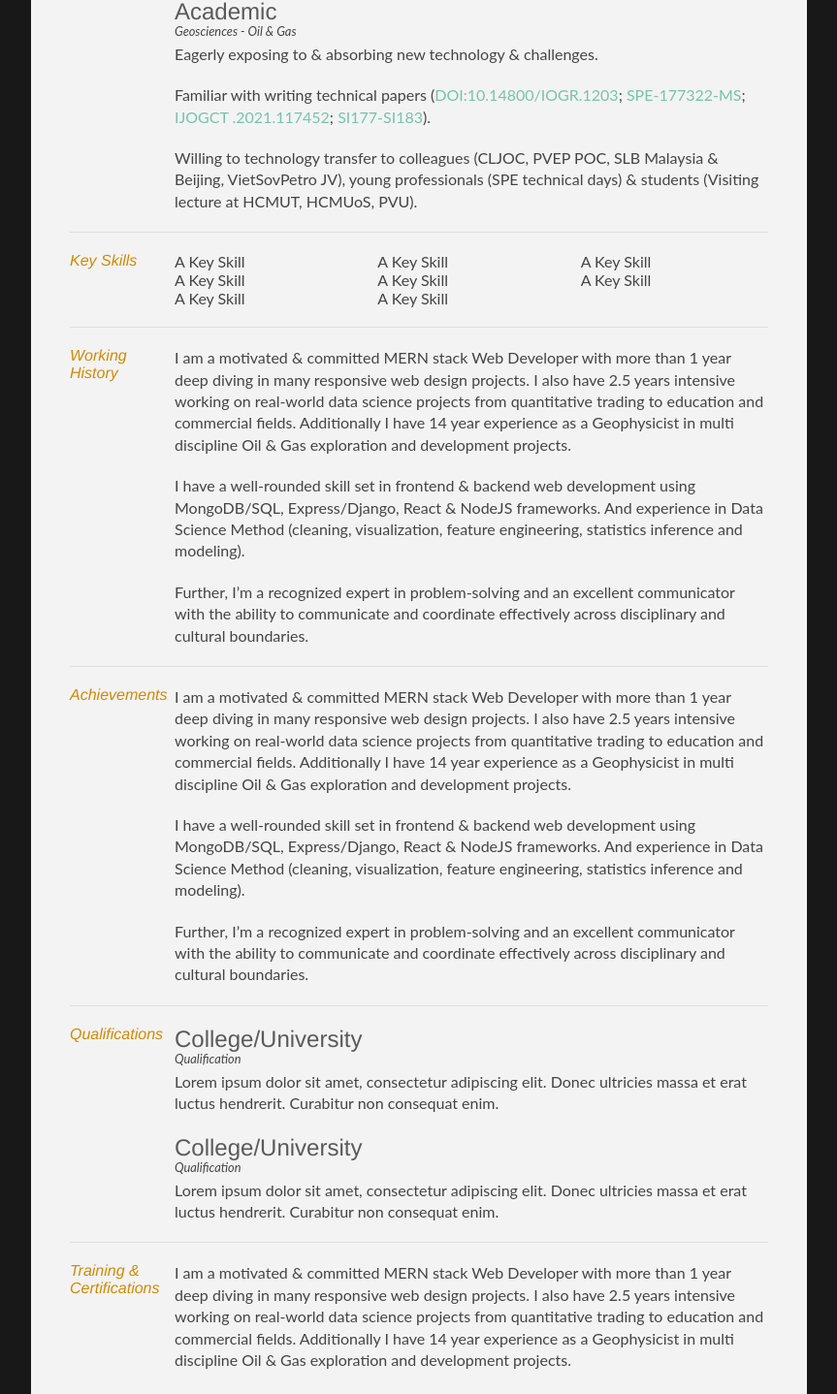
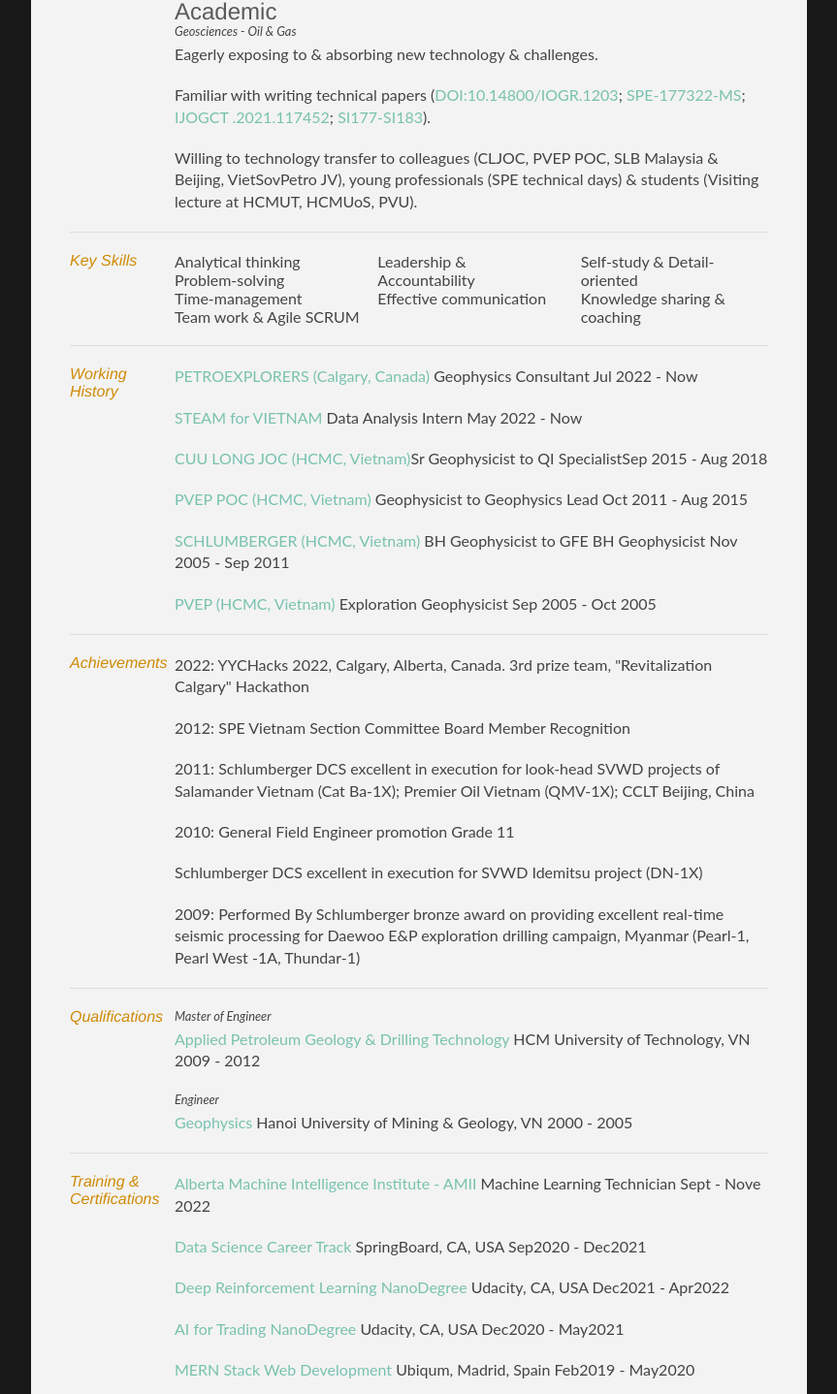
Before and after one commit to BinhKieu82/LMS, a React (Create React App) app in the folder client/: page /about in a window 1280 px wide. Shown: the part 1327-2765 px from the top of the page at 97% size, without its empty margins (208-1071 px from the left). Built offline with nearby package versions, Linux system fonts and the light colour scheme; no server answers.

Commit message:
update CV

```diff
--- a/client/public/index.html
+++ b/client/public/index.html
@@ -24,13 +24,14 @@
       work correctly both with client-side routing and a non-root public URL.
       Learn how to configure a non-root public URL by running `npm run build`.
     -->
+		<link rel='stylesheet' href='https://cdnjs.cloudflare.com/ajax/libs/font-awesome/4.7.0/css/font-awesome.min.css'>
 		<link
 			rel="stylesheet"
 			href="https://cdn.jsdelivr.net/npm/bootswatch@4.6.0/dist/minty/bootstrap.min.css"
 			integrity="sha256-Fhkkoc5EF4ZmicPhSUkkS+tsuBpRE+Z/26qIgGSSIxQ="
 			crossorigin="anonymous"
 		/>
-		<title>React App</title>
+		<title>Binh Kieu Blog</title>
 	</head>
 	<body>
 		<noscript>You need to enable JavaScript to run this app.</noscript>
--- a/client/src/views/CV.js
+++ b/client/src/views/CV.js
@@ -1,57 +1,65 @@
+import { useContext } from 'react'
 import Header from '../components/layout/Header.js'
+import NavbarUserMenu from '../components/layout/NavbarUserMenu'
+import { AuthContext } from '../contexts/AuthContext'
 import Potrait from '../assets/BK_Pic_1200x1200px.jpg'
 
 const CV = () => {
+	const {
+		authState: { isAuthenticated }
+	} = useContext(AuthContext)
+
 	return (
 		<>
-			<Header />
-			<div id="cv" class="instaFade">
-				<div class="mainDetails">
-					<div id="headshot" class="quickFade">
+			{ isAuthenticated ? <NavbarUserMenu />:<Header />}
+			<>
+				<div id="cv" className="instaFade">
+					<div className="mainDetails">
+						<div id="headshot" className="quickFade">
 							<img src={Potrait} alt="Bruce Kieu" />
 						</div>
 
 						<div id="name">
-						<h2 class="quickFade delayTwo">Bruce Kieu - Resume</h2>
-						<h3 class="quickFade delayThree">Geophysicist - Datascientist - Web Developer</h3>
+							<h2 className="quickFade delayTwo">Bruce Kieu - Resume</h2>
+							<h3 className="quickFade delayThree">Geophysicist - Datascientist - Web Developer</h3>
 						</div>
 
-					<div id="contactDetails" class="quickFade delayFour">
+						<div id="contactDetails" className="quickFade delayFour">
 							<ul>
-							<li><i class='fa fa-linkedin'></i> <a href="www.linkedin.com/in/binh-kieu/">www.linkedin.com/in/binh-kieu/</a></li>
-							<li><i class="fa fa-github"></i> <a href=" https://github.com/BinhKieu82  "> https://github.com/BinhKieu82  </a></li>
+								<li><i className='fa fa-linkedin'></i> <a href="www.linkedin.com/in/binh-kieu/">www.linkedin.com/in/binh-kieu/</a></li>
+								<li><i className="fa fa-github"></i> <a href=" https://github.com/BinhKieu82"> https://github.com/BinhKieu82  </a></li>
 								<li><span>&#9993;</span> <a href="mailto:brucekieu@gmail.com" target="_blank">brucekieu@gmail.com</a></li>
 								<li><span>🏠</span> <a href="http://www.bloggs.com">www.bloggs.com</a></li>
 							</ul>
 						</div>
-					<div class="clear"></div>
+						<div className="clear"></div>
 					</div>
 
-				<div id="mainArea" class="quickFade delayFive">
+					<div id="mainArea" className="quickFade delayFive">
 						<section>
 							<article>
-							<div class="sectionTitle">
+								<div className="sectionTitle">
 									<h1>Personal Profile</h1>
 								</div>
 
-							<div class="sectionContent">
+								<div className="sectionContent">
 									<p>I am a motivated & committed MERN stack Web Developer with more than 1 year deep diving in many responsive web design projects. I also have 2.5 years intensive working on real-world data science projects from quantitative trading to education and commercial fields. Additionally I have 14 year experience as a Geophysicist in multi discipline Oil & Gas exploration and development projects.</p>
 									<p>I have a well-rounded skill set in frontend & backend web development using MongoDB/SQL, Express/Django, React & NodeJS frameworks. And experience in Data Science Method (cleaning, visualization, feature engineering, statistics inference and modeling).</p>
 									<p>Further, I’m a recognized expert in problem-solving and an excellent communicator with the ability to communicate and coordinate effectively across disciplinary and cultural boundaries.</p>
 								</div>
 							</article>
-						<div class="clear"></div>
+							<div className="clear"></div>
 						</section>
 
 						<section>
-						<div class="sectionTitle">
+							<div className="sectionTitle">
 								<h1>Professional Experience</h1>
 							</div>
 
-						<div class="sectionContent">
+							<div className="sectionContent">
 								<article>
 									<h2>Web Development</h2>
-								<p class="subDetails">Responsive Web Design - Full Stack</p>
+									<p className="subDetails">Responsive Web Design - Full Stack</p>
 									<p><a href="https://blog.pixeltree.ca/the-software-develop-idea-to-revitalize-downtown-calgary/">YYCHacks 2022, Calgary, Alberta, Canada. 3rd prize team, "Revitalization Calgary" Hackathon.</a></p>
 									<p>Able to quickly create a <a href="https://github.com/BinhKieu82/Ubiqum_SportyShop">web</a>/<a href="https://github.com/BinhKieu82/MERN">mobile</a> application/prototype by Plotly-Dash framework or full-stack MERN.</p>
 									<p>Passionate on programing using JavaScript & Python via VSCode IDE. </p>
@@ -60,7 +68,7 @@
 
 								<article>
 									<h2>Data Analytics</h2>
-								<p class="subDetails">Petroleum  - Quant Analysis - Commerical</p>
+									<p className="subDetails">Petroleum  - Quant Analysis - Commerical</p>
 									<p>14 years analyzing geophysical big data (seismic & well logs) using professional industry software to derive useful information for prospect evaluation & field development.</p>
 									<p>2.5 years deep pythoning to mine (EDA & visualization) many type of data: well logs, seismic, stocks & other high dimensional data by well-known libraries/frameworks to summarize key characteristics & <a href="https://github.com/BinhKieu82/Springboard_Capstone2/blob/master/notebooks/05_finalversion.ipynb">discover patterns & insights</a>.</p>
 									<p>Familiar with Airflow (create pipeline (ETL) from data-lake to data warehouse), MySQL/MongoDB, GoogleStudio/ PowerBI (create dashboard) and Big Data tools (PySpark, Google BigQuery)</p>
@@ -68,125 +76,136 @@
 
 								<article>
 									<h2>Machine Learning</h2>
-								<p class="subDetails">Geociences - Quant Trading</p>
-								<p>Frequently building ML models for supervised regression, classification & unsupervised clustering purposes: log prediction (Linear, Random Forest, DNN, RNN LSTM, CNN Unet), <a href="https://www.smartscitech.com/index.php/IOGR/article/view/1203">seismic rock property inversion (CNN Unet)</a>, <a href="https://github.com/BinhKieu82/springboard_capstone3/blob/master/momentum_vnmarket.ipynb">multivariate stock returns regression</a> (OLS, ARIMA, Random Forest), stocks risk exposure clustering by PCA … with effective storytelling to stakeholders.</p>
+									<p className="subDetails">Geociences - Quant Trading</p>
+									<p>Frequently building ML models for supervised regression, classNameification & unsupervised clustering purposes: log prediction (Linear, Random Forest, DNN, RNN LSTM, CNN Unet), <a href="https://www.smartscitech.com/index.php/IOGR/article/view/1203">seismic rock property inversion (CNN Unet)</a>, <a href="https://github.com/BinhKieu82/springboard_capstone3/blob/master/momentum_vnmarket.ipynb">multivariate stock returns regression</a> (OLS, ARIMA, Random Forest), stocks risk exposure clustering by PCA … with effective storytelling to stakeholders.</p>
 								</article>
 
 								<article>
 									<h2>Academic</h2>
-								<p class="subDetails">Geosciences - Oil & Gas</p>
+									<p className="subDetails">Geosciences - Oil & Gas</p>
 									<p>Eagerly exposing to & absorbing new technology & challenges.</p>
 									<p>Familiar with writing technical papers (<a href="https://www.smartscitech.com/index.php/IOGR/article/view/1203">DOI:10.14800/IOGR.1203</a>; <a href="https://onepetro.org/SPECTCE/proceedings-abstract/15CTCE/All-15CTCE/SPE-177322-MS/181788">SPE-177322-MS</a>; <a href="https://www.inderscienceonline.com/doi/abs/10.1504/IJOGCT.2021.117452">IJOGCT .2021.117452</a>; <a href="http://stdjet.scienceandtechnology.com.vn/index.php/stdjet/article/view/853">SI177-SI183</a>).</p>
 									<p>Willing to technology transfer to colleagues (CLJOC, PVEP POC, SLB Malaysia & Beijing, VietSovPetro JV), young professionals (SPE technical days) & students (Visiting lecture at HCMUT, HCMUoS, PVU).</p>
 								</article>
 							</div>
-						<div class="clear"></div>
+							<div className="clear"></div>
 						</section>
 
 						<section>
-						<div class="sectionTitle">
+							<div className="sectionTitle">
 								<h1>Key Skills</h1>
 							</div>
 
-						<div class="sectionContent">
-							<ul class="keySkills">
-								<li>A Key Skill</li>
-								<li>A Key Skill</li>
-								<li>A Key Skill</li>
-								<li>A Key Skill</li>
-								<li>A Key Skill</li>
-								<li>A Key Skill</li>
-								<li>A Key Skill</li>
-								<li>A Key Skill</li>
+							<div className="sectionContent">
+								<ul className="keySkills">
+									<li>Analytical thinking</li>
+									<li>Problem-solving</li>
+									<li>Time-management</li>
+									<li>Team work & Agile SCRUM</li>
+									<li>Leadership & Accountability</li>
+									<li>Effective communication</li>
+									<li>Self-study & Detail-oriented</li>
+									<li>Knowledge sharing & coaching</li>
 								</ul>
 							</div>
-						<div class="clear"></div>
+							<div className="clear"></div>
 						</section>
 
 						<section>
 							<article>
-							<div class="sectionTitle">
+								<div className="sectionTitle">
 									<h1>Working History</h1>
 								</div>
 
-							<div class="sectionContent">
-								<p>I am a motivated & committed MERN stack Web Developer with more than 1 year deep diving in many responsive web design projects. I also have 2.5 years intensive working on real-world data science projects from quantitative trading to education and commercial fields. Additionally I have 14 year experience as a Geophysicist in multi discipline Oil & Gas exploration and development projects.</p>
-								<p>I have a well-rounded skill set in frontend & backend web development using MongoDB/SQL, Express/Django, React & NodeJS frameworks. And experience in Data Science Method (cleaning, visualization, feature engineering, statistics inference and modeling).</p>
-								<p>Further, I’m a recognized expert in problem-solving and an excellent communicator with the ability to communicate and coordinate effectively across disciplinary and cultural boundaries.</p>
+								<div className="sectionContent">
+									<p><a href='https://www.petroexplorers.com/pages/overview.php'>PETROEXPLORERS (Calgary, Canada) </a><span>Geophysics Consultant </span><span>Jul 2022 - Now</span></p>
+									<p><a href='https://www.steamforvietnam.org/'>STEAM for VIETNAM </a><span> Data Analysis Intern </span><span>May 2022 - Now</span></p>
+									<p><a href='http://www.linkedin.com/company/cuu-long-joint-operating-company/'>CUU LONG JOC (HCMC, Vietnam)</a><span>Sr Geophysicist to QI Specialist</span><span>Sep 2015 - Aug 2018</span></p>
+									<p><a href='http://www.pvep.com.vn/'>PVEP POC (HCMC, Vietnam) </a><span> Geophysicist to Geophysics Lead  </span><span>Oct 2011 - Aug 2015</span></p>
+									<p><a href='http://www.slb.com/'>SCHLUMBERGER (HCMC, Vietnam) </a><span> BH Geophysicist to GFE BH Geophysicist </span><span>Nov 2005 - Sep 2011</span></p>
+									<p><a href='http://www.pvep.com.vn/'>PVEP (HCMC, Vietnam) </a><span> Exploration Geophysicist </span><span>Sep 2005 - Oct 2005</span></p>
 								</div>
 							</article>
-						<div class="clear"></div>
+							<div className="clear"></div>
 						</section>
 
 						<section>
 							<article>
-							<div class="sectionTitle">
+								<div className="sectionTitle">
 									<h1>Achievements</h1>
 								</div>
 
-							<div class="sectionContent">
-								<p>I am a motivated & committed MERN stack Web Developer with more than 1 year deep diving in many responsive web design projects. I also have 2.5 years intensive working on real-world data science projects from quantitative trading to education and commercial fields. Additionally I have 14 year experience as a Geophysicist in multi discipline Oil & Gas exploration and development projects.</p>
-								<p>I have a well-rounded skill set in frontend & backend web development using MongoDB/SQL, Express/Django, React & NodeJS frameworks. And experience in Data Science Method (cleaning, visualization, feature engineering, statistics inference and modeling).</p>
-								<p>Further, I’m a recognized expert in problem-solving and an excellent communicator with the ability to communicate and coordinate effectively across disciplinary and cultural boundaries.</p>
+								<div className="sectionContent">
+									<p>2022: YYCHacks 2022, Calgary, Alberta, Canada. 3rd prize team, "Revitalization Calgary" Hackathon</p>
+									<p>2012: SPE Vietnam Section Committee Board Member Recognition</p>
+									<p>2011: Schlumberger DCS excellent in execution for look-head SVWD projects of Salamander Vietnam (Cat Ba-1X); Premier Oil Vietnam (QMV-1X); CCLT Beijing, China</p>
+									<p>2010: General Field Engineer promotion Grade 11</p>
+									<p>Schlumberger DCS excellent in execution for SVWD Idemitsu project (DN-1X)</p>
+									<p>2009: Performed By Schlumberger bronze award on providing excellent real-time seismic processing for Daewoo E&P exploration drilling campaign, Myanmar (Pearl-1, Pearl West -1A, Thundar-1)</p>
 								</div>
 							</article>
-						<div class="clear"></div>
+							<div className="clear"></div>
 						</section>
 
 						<section>
-						<div class="sectionTitle">
+							<div className="sectionTitle">
 								<h1>Qualifications</h1>
 							</div>
 
-						<div class="sectionContent">
+							<div className="sectionContent">
 								<article>
-								<h2>College/University</h2>
-								<p class="subDetails">Qualification</p>
-								<p>Lorem ipsum dolor sit amet, consectetur adipiscing elit. Donec ultricies massa et erat luctus hendrerit. Curabitur non consequat enim.</p>
-							</article>
-
-							<article>
-								<h2>College/University</h2>
-								<p class="subDetails">Qualification</p>
-								<p>Lorem ipsum dolor sit amet, consectetur adipiscing elit. Donec ultricies massa et erat luctus hendrerit. Curabitur non consequat enim.</p>
+									<p className="subDetails">Master of Engineer</p>
+									<p><a href='https://www.hcmut.edu.vn/en'>Applied Petroleum Geology & Drilling Technology </a><span>HCM University of Technology, VN </span><span>2009 - 2012</span></p>
+									<p className="subDetails">Engineer</p>
+									<p><a href='https://humg.edu.vn/en/Pages/home.aspx'>Geophysics </a><span>Hanoi University of Mining & Geology, VN </span><span>2000 - 2005</span></p>
 								</article>
 							</div>
-						<div class="clear"></div>
+							<div className="clear"></div>
 						</section>
 
 						<section>
 							<article>
-							<div class="sectionTitle">
+								<div className="sectionTitle">
 									<h1>Training & Certifications</h1>
 								</div>
 
-							<div class="sectionContent">
-								<p>I am a motivated & committed MERN stack Web Developer with more than 1 year deep diving in many responsive web design projects. I also have 2.5 years intensive working on real-world data science projects from quantitative trading to education and commercial fields. Additionally I have 14 year experience as a Geophysicist in multi discipline Oil & Gas exploration and development projects.</p>
-								<p>I have a well-rounded skill set in frontend & backend web development using MongoDB/SQL, Express/Django, React & NodeJS frameworks. And experience in Data Science Method (cleaning, visualization, feature engineering, statistics inference and modeling).</p>
-								<p>Further, I’m a recognized expert in problem-solving and an excellent communicator with the ability to communicate and coordinate effectively across disciplinary and cultural boundaries.</p>
+								<div className="sectionContent">
+								<p><a href='https://https://www.amii.ca/'>Alberta Machine Intelligence Institute - AMII </a><span>Machine Learning Technician </span><span> Sept - Nove 2022</span></p>
+								<p><a href='https://www.linkedin.com/school/springboard/'>Data Science Career Track </a><span>SpringBoard, CA, USA </span><span>Sep2020 - Dec2021</span></p>
+								<p><a href='https://www.udacity.com/course/deep-reinforcement-learning-nanodegree--nd893'>Deep Reinforcement Learning NanoDegree </a><span>Udacity, CA, USA </span><span>Dec2021 - Apr2022</span></p>
+								<p><a href='https://www.udacity.com/course/ai-for-trading--nd880'>AI for Trading NanoDegree </a><span>Udacity, CA, USA </span><span>Dec2020 - May2021</span></p>
+								<p><a href='http://www.linkedin.com/school/ubiqum-academy/'>MERN Stack Web Development </a><span>Ubiqum, Madrid, Spain </span><span>Feb2019 - May2020</span></p>
+								<p><a href='https://www.datacamp.com/'>EDA, PySpark, Pandas, Matplotlib, Seabone, SK-learn  </a><span>Datacamp </span><span>2020 - 2022</span></p>
+								<p><a href='https://www.udemy.com/course/interactive-python-dashboards-with-plotly-and-dash/'>Interactive Python Dashboards with Plotly and Dash </a><span>Udemy </span><span>Nov2021</span></p>
+								<p><a href='https://www.udacity.com/course/aws-machine-learning-foundations--ud065'>AWS Machine Learning Foundations </a><span>Udacity, CA, USA </span><span>Oct2021</span></p>
+								<p><a href='https://www.iil.com/'>Agile and Scrum Fundamentals </a><span>International Institute for Learning </span><span>Aug2020</span></p>
+								<p><a href='https://www.iil.com/'>Project Leadership Skills </a><span>International Institute for Learning </span><span>Aug2020</span></p>
+								<p><a href='http://www.jvn.edu.vn/'>Fundamentals of Big Data & Machine Learning </a><span>JVN institute, HCMC, VN </span><span>Apr2018 - Jun2018</span></p>
+								<p><a href='http://www.slb.com/'>DCS Sales for none-Sales Position </a><span>Schlumberger, Kuala Lumpur, Malaysia </span><span>May2011</span></p>
+								<p><a href='http://www.slb.com/'>OFS3 People Management Skills </a><span>Schlumberger, Kuala Lumpur, Malaysia </span><span>Sep2009</span></p>
+
 								</div>
 							</article>
-						<div class="clear"></div>
+							<div className="clear"></div>
 						</section>
 
 						<section>
 							<article>
-							<div class="sectionTitle">
+								<div className="sectionTitle">
 									<h1>Social Activities</h1>
 								</div>
 
-							<div class="sectionContent">
-								<p>I am a motivated & committed MERN stack Web Developer with more than 1 year deep diving in many responsive web design projects. I also have 2.5 years intensive working on real-world data science projects from quantitative trading to education and commercial fields. Additionally I have 14 year experience as a Geophysicist in multi discipline Oil & Gas exploration and development projects.</p>
-								<p>I have a well-rounded skill set in frontend & backend web development using MongoDB/SQL, Express/Django, React & NodeJS frameworks. And experience in Data Science Method (cleaning, visualization, feature engineering, statistics inference and modeling).</p>
-								<p>Further, I’m a recognized expert in problem-solving and an excellent communicator with the ability to communicate and coordinate effectively across disciplinary and cultural boundaries.</p>
+								<div className="sectionContent">
+									<p></p>
 								</div>
 							</article>
-						<div class="clear"></div>
+							<div className="clear"></div>
 						</section>
 
 					</div>
 				</div>
 			</>
+		</>
 	)
 }
 
```
Also changed, not shown: client/src/components/layout/NavbarUserMenu.js (+8 -0 lines), client/src/components/threads/SingleThread.js (+29 -14 lines). Lines whose indentation alone changed are shown as unchanged.
